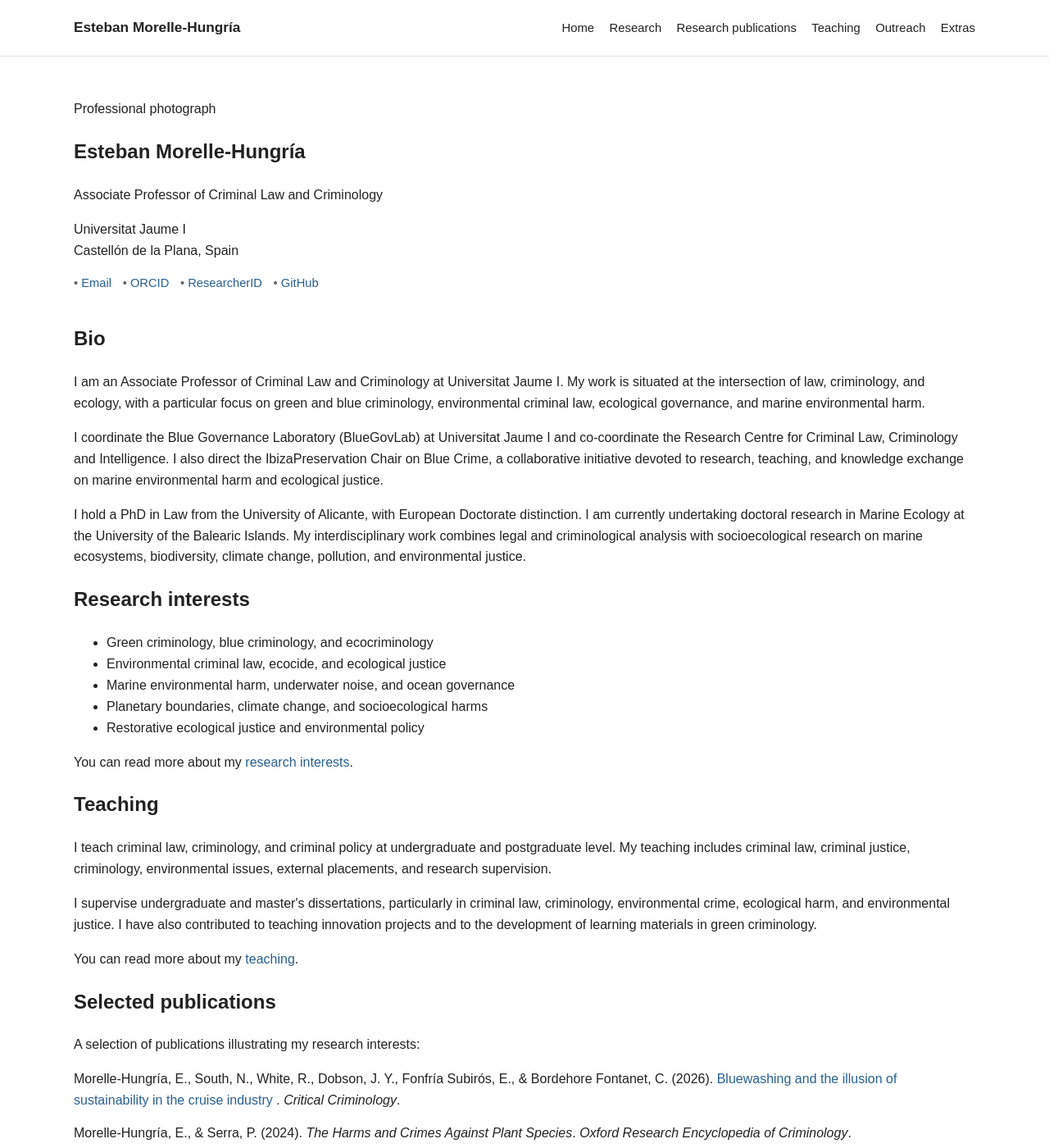
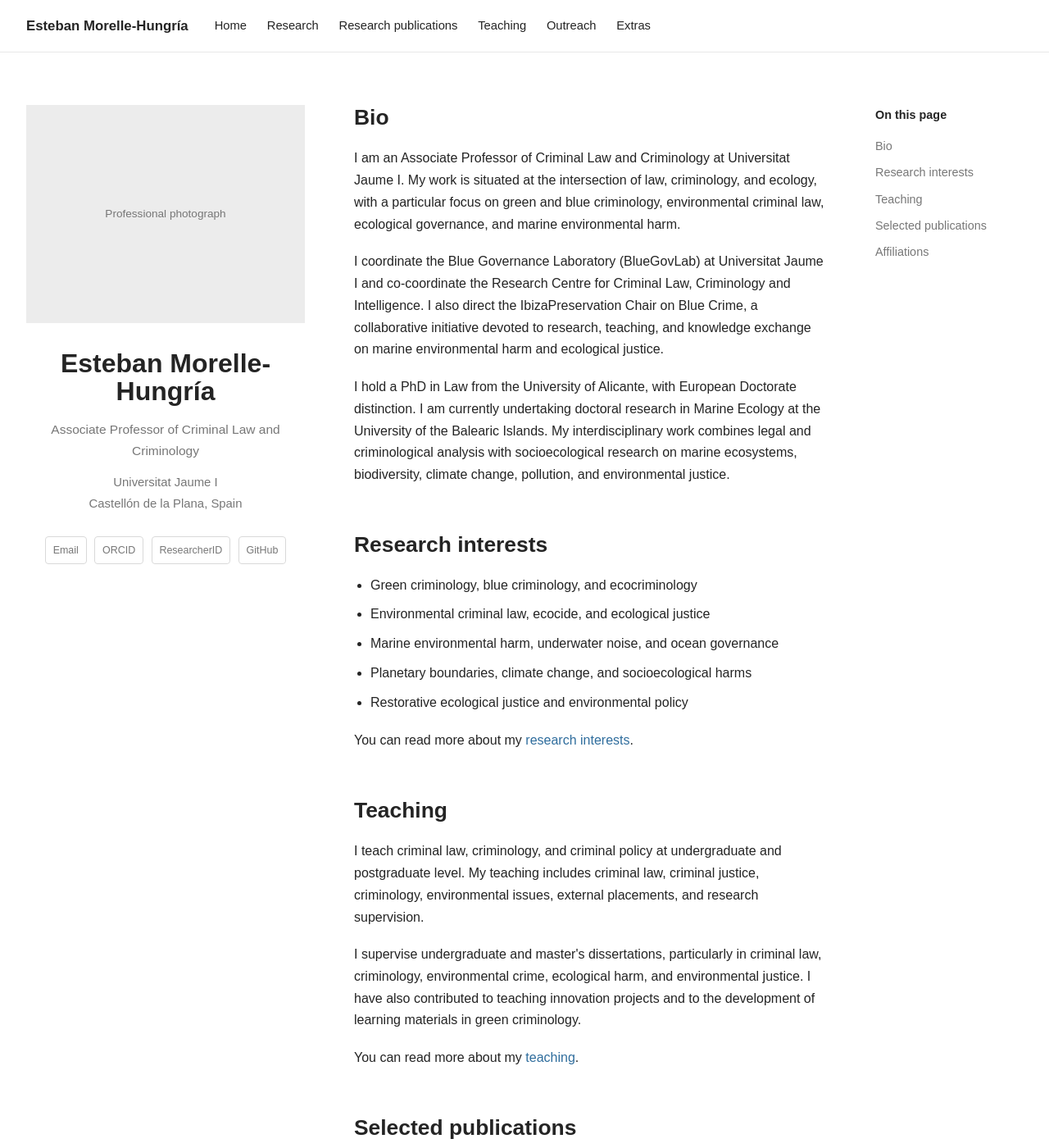
Before and after one commit to emorelleh/emorelleh.github.io, a Jekyll site: the page built from index.md, in a window 1280 px wide and 1400 px high. Shown: the whole window at 82% size. Built offline with Jekyll 4.4.1, drawn with Linux system fonts in a browser that asks for light colours.

Commit message:
Update style.css
Style three-column academic profile layout

```diff
--- a/assets/css/style.css
+++ b/assets/css/style.css
@@ -1,12 +1,13 @@
 :root {
-  --ink: #222222;
-  --muted: #626262;
-  --line: #e2e2e2;
-  --link: #286090;
-  --link-hover: #163f61;
+  --ink: #242424;
+  --muted: #777777;
+  --line: #e8e8e8;
+  --link: #2f6d9d;
+  --link-hover: #1c4d73;
   --paper: #ffffff;
-  --side-width: 190px;
-  --page-width: 1100px;
+  --page-width: 1320px;
+  --profile-width: 340px;
+  --aside-width: 180px;
 }
 
 * {
@@ -23,7 +24,7 @@ body {
   background: var(--paper);
   font-family: Arial, Helvetica, sans-serif;
   font-size: 16px;
-  line-height: 1.62;
+  line-height: 1.68;
 }
 
 a {
@@ -44,21 +45,20 @@ a:focus {
 .header-inner,
 .site-main,
 .site-footer {
-  width: min(calc(100% - 3rem), var(--page-width));
+  width: min(calc(100% - 4rem), var(--page-width));
   margin: 0 auto;
 }
 
 .header-inner {
   display: flex;
-  align-items: baseline;
-  justify-content: space-between;
+  align-items: center;
   gap: 2rem;
-  padding: 1.25rem 0;
+  padding: 1.1rem 0;
 }
 
 .site-name {
   color: var(--ink);
-  font-size: 1.08rem;
+  font-size: 1.05rem;
   font-weight: 700;
   white-space: nowrap;
 }
@@ -72,9 +72,8 @@ a:focus {
 .main-nav {
   display: flex;
   flex-wrap: wrap;
-  justify-content: flex-end;
-  gap: 0.5rem 1.15rem;
-  font-size: 0.93rem;
+  gap: 0.45rem 1.55rem;
+  font-size: 0.92rem;
 }
 
 .main-nav a {
@@ -88,27 +87,132 @@ a:focus {
 }
 
 .site-main {
-  min-height: 74vh;
-  padding: 3.2rem 0 4rem;
+  min-height: 78vh;
+  padding: 4rem 0 5rem;
 }
 
-.page-layout {
+.home-layout {
   display: grid;
-  grid-template-columns: var(--side-width) minmax(0, 1fr);
-  gap: 3.5rem;
+  grid-template-columns: var(--profile-width) minmax(0, 1fr) var(--aside-width);
+  gap: 3.75rem;
   align-items: start;
+}
+
+.profile-column {
+  position: sticky;
+  top: 2rem;
+  text-align: center;
+}
+
+.profile-photo-placeholder {
+  display: flex;
+  align-items: center;
+  justify-content: center;
+  width: 100%;
+  aspect-ratio: 1 / 0.78;
+  margin-bottom: 2rem;
+  background: #ececec;
+  color: var(--muted);
+  font-size: 0.85rem;
+}
+
+.profile-column h1 {
+  margin: 0 0 1rem;
+  font-size: 2rem;
+  line-height: 1.08;
+}
+
+.profile-position,
+.profile-affiliation {
+  color: var(--muted);
+  line-height: 1.7;
+}
+
+.profile-position {
+  margin: 0 0 0.8rem;
+  font-size: 0.97rem;
+}
+
+.profile-affiliation {
+  margin: 0 0 1.7rem;
+  font-size: 0.93rem;
+}
+
+.profile-links {
+  display: flex;
+  flex-wrap: wrap;
+  justify-content: center;
+  gap: 0.6rem;
+}
+
+.profile-links a {
+  padding: 0.35rem 0.55rem;
+  border: 1px solid #d9d9d9;
+  border-radius: 4px;
+  color: var(--muted);
+  font-size: 0.78rem;
+}
+
+.profile-links a:hover,
+.profile-links a:focus {
+  border-color: var(--link);
+  color: var(--link);
+  text-decoration: none;
+}
+
+.home-content {
+  max-width: 690px;
+}
+
+.home-content section + section {
+  margin-top: 3.5rem;
+}
+
+.home-content h2 {
+  margin: 0 0 1.25rem;
+  color: var(--ink);
+  font-size: 1.65rem;
+  font-weight: 700;
+  line-height: 1.2;
+}
+
+.home-content p {
+  margin: 0 0 1.15rem;
+}
+
+.home-content ul {
+  margin: 0 0 1.25rem;
+  padding-left: 1.25rem;
+}
+
+.home-content li + li {
+  margin-top: 0.55rem;
+}
+
+.selected-publications,
+.affiliations {
+  padding-left: 0 !important;
+  list-style: none;
+}
+
+.selected-publications li {
+  margin-bottom: 1.1rem;
+}
+
+.affiliations li {
+  margin-bottom: 0.7rem;
+  color: var(--muted);
 }
 
 .on-this-page {
   position: sticky;
-  top: 1.5rem;
-  color: var(--muted);
+  top: 2rem;
   font-size: 0.9rem;
 }
 
 .on-this-page h2 {
-  margin: 0 0 0.75rem;
-  color: var(--muted);
+  margin: 0 0 0.85rem;
+  color: var(--ink);
   font-size: 0.9rem;
   font-weight: 700;
 }
@@ -120,7 +224,7 @@ a:focus {
 }
 
 .on-this-page li + li {
-  margin-top: 0.35rem;
+  margin-top: 0.5rem;
 }
 
 .on-this-page a {
@@ -132,132 +236,62 @@ a:focus {
   color: var(--link);
 }
 
-.page-content {
-  max-width: 720px;
-}
-
-.page-content h1 {
-  margin: 0 0 1.25rem;
-  font-size: 2.15rem;
-  font-weight: 700;
-  letter-spacing: -0.02em;
-  line-height: 1.15;
-}
-
-.page-content h2 {
-  margin: 3.1rem 0 1rem;
-  font-size: 1.35rem;
-  font-weight: 700;
-  line-height: 1.25;
-}
-
-.page-content h3 {
-  margin: 2rem 0 0.75rem;
-  font-size: 1.08rem;
-  font-weight: 700;
-}
-
-.page-content p {
-  margin: 0 0 1rem;
-}
-
-.page-content ul,
-.page-content ol {
-  margin: 0 0 1rem;
-  padding-left: 1.2rem;
-}
-
-.page-content li + li {
-  margin-top: 0.45rem;
-}
-
-.contact-details {
-  margin: 0 0 2rem;
-  color: var(--muted);
-  font-size: 0.96rem;
-  line-height: 1.5;
-}
-
-.profile-links {
-  display: flex;
-  flex-wrap: wrap;
-  gap: 0.35rem 0.85rem;
-  margin: 1rem 0 2.25rem;
-  font-size: 0.92rem;
-}
-
-.profile-links a::before {
-  content: "• ";
-  color: var(--muted);
-}
-
-.selected-publications {
-  margin: 0;
-  padding: 0;
-  list-style: none;
-}
-
-.selected-publications li {
-  margin-bottom: 0.85rem;
-}
-
-.affiliations {
-  margin: 0;
-  padding: 0;
-  list-style: none;
-}
-
-.affiliations li {
-  margin-bottom: 0.6rem;
-}
-
 .site-footer {
-  padding: 1.4rem 0 2.5rem;
+  padding: 1.5rem 0 2.5rem;
   border-top: 1px solid var(--line);
   color: var(--muted);
-  font-size: 0.85rem;
+  font-size: 0.82rem;
 }
 
 .site-footer p {
   margin: 0;
 }
 
+@media (max-width: 1050px) {
+  .home-layout {
+    grid-template-columns: 250px minmax(0, 1fr);
+  }
+
+  .on-this-page {
+    display: none;
+  }
+}
+
 @media (max-width: 760px) {
   .header-inner {
     display: block;
-    padding: 1rem 0;
   }
 
   .main-nav {
-    justify-content: flex-start;
-    margin-top: 0.75rem;
-    gap: 0.4rem 0.9rem;
+    margin-top: 0.8rem;
+    gap: 0.45rem 1rem;
+  }
+
+  .site-header,
+  .site-main,
+  .site-footer {
+    width: min(calc(100% - 2rem), var(--page-width));
   }
 
   .site-main {
-    padding-top: 2rem;
+    padding: 2.5rem 0 4rem;
   }
 
-  .page-layout {
+  .home-layout {
     display: block;
   }
 
-  .on-this-page {
+  .profile-column {
     position: static;
-    margin-bottom: 2.25rem;
+    max-width: 380px;
+    margin: 0 auto 3.5rem;
   }
 
-  .on-this-page ul {
-    display: flex;
-    flex-wrap: wrap;
-    gap: 0.25rem 0.75rem;
+  .home-content {
+    max-width: none;
   }
 
-  .on-this-page li + li {
-    margin-top: 0;
-  }
-
-  .page-content h1 {
-    font-size: 1.85rem;
+  .home-content h2 {
+    font-size: 1.45rem;
   }
 }
```
